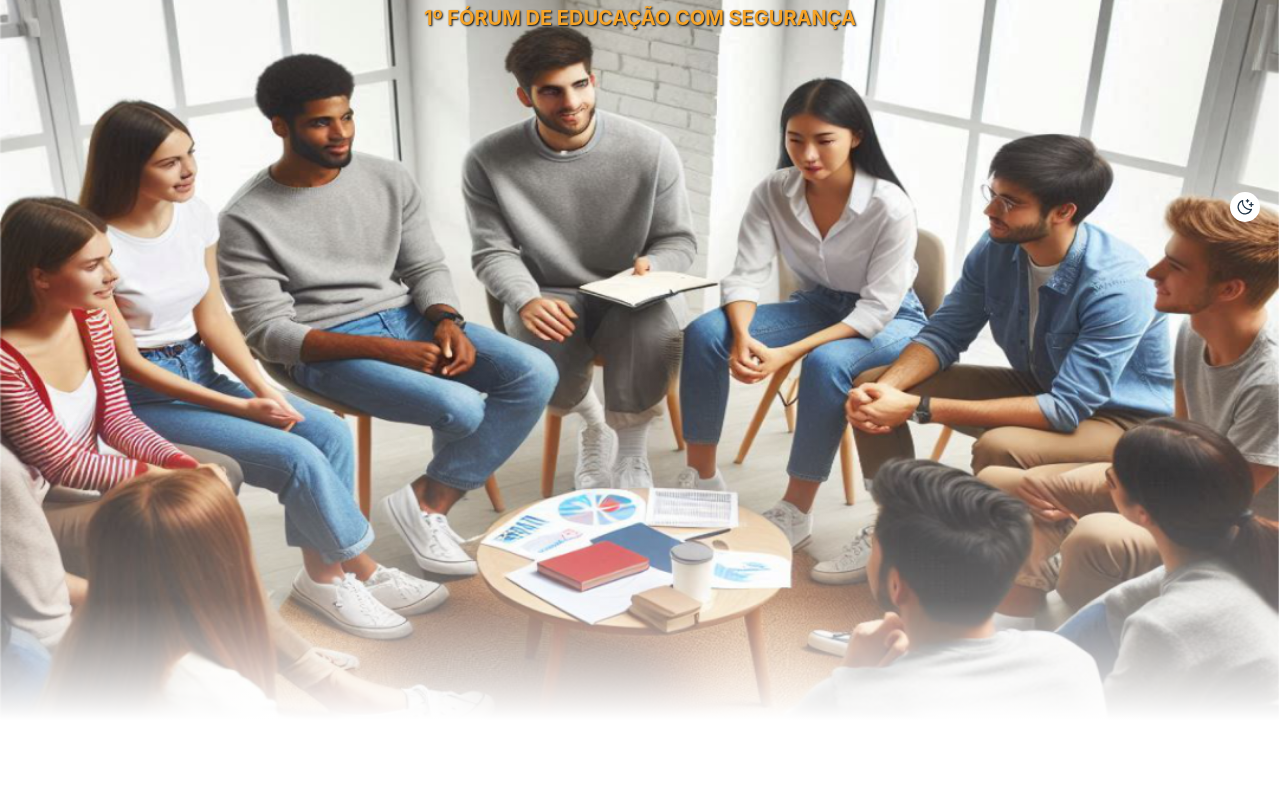
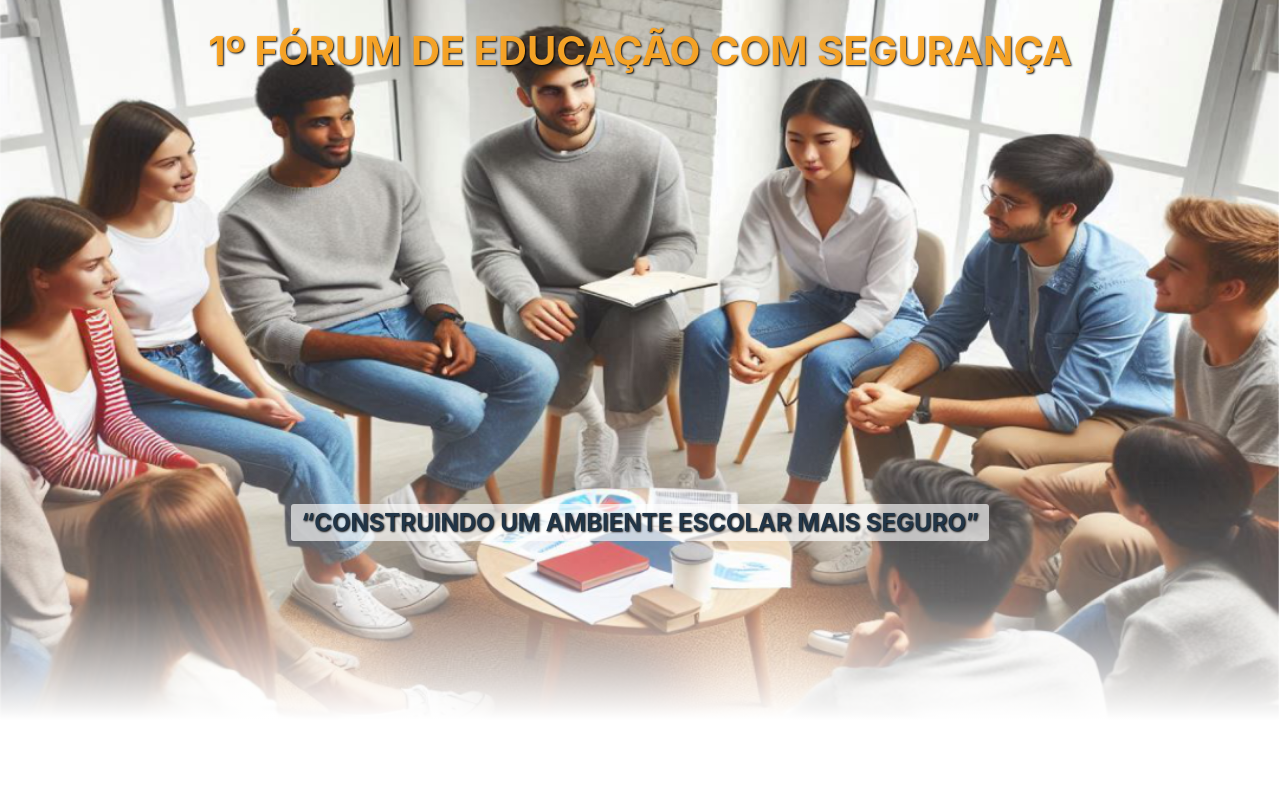
Before and after one commit to AdrianRoger/1-ForumOfEducationWithSecutiry, a React app: page / in a window 1280 px wide. Shown: the top 800 px of the page. Built offline with nearby package versions, Linux system fonts and the light colour scheme; the HTML template or start-up script is replaced by a standard one.

Commit message:
feat: move toggle button to header and update gradiente filter

```diff
--- a/src/components/HeroSection.jsx
+++ b/src/components/HeroSection.jsx
@@ -1,6 +1,5 @@
 import styled from "styled-components";
 import heroImage from "../assets/img/hero_fullSize.png";
-import ToggleThemeButton from './ToggleThemeButton';
 
 const StyledHeroSection = styled.section`
   width: 100%;
@@ -12,7 +11,7 @@ const StyledHeroSection = styled.section`
 
   @container main (max-width: 1023px) {
     height: 90vh;
-    background-position: center calc(0% - 80px);
+    background-position: center calc(0% - 20px);
   }
 
   @container main (min-width: 1024px) {
@@ -20,8 +19,12 @@ const StyledHeroSection = styled.section`
     background-position: center calc(0% - 80px);
   }
 
-  @media (max-width: 320px) {
-    background-position: calc(50% - 70px) top;
+  @media (max-width: 768px) {
+    background-position: center calc(0% - 20px);
+  }
+
+  @media (max-width: 480px) {
+    background-position: calc(50% - 85px) calc(0% - 20px);
   }
 `;
 
@@ -29,45 +32,47 @@ const StyledDiv = styled.div`
   height: 100%;
   display: flex;
   flex-direction: column;
-  place-items: center start;
-  /* gap: 25px; */
+  align-items: center;
+  justify-content: space-between;
+  padding-block: 2rem;
+  gap: 25px;
   background-image: ${(props) => props.theme.filter};
   color: ${(props) => props.theme.textColor};
+  position: relative;
 
-  & h1 {
+  & .hero-title {
     padding-block: 0.5rem;
     font-size: 4rem;
     color: ${(props) => props.theme.heroH1Color};
     text-shadow: ${(props) => props.theme.heroH1TextShadow};
   }
 
-  @media (max-width: 1366px) {
-    & h1 {
-      font-size: 2rem;
+  & .effect-phrase {
+    position: absolute;
+    top: 70%;
+    text-align: center;
+    text-shadow: ${(props) => props.theme.heroH1TextShadow};
+    background-color: ${(props => props.theme.effectBgColor)};
+    padding: 0.3rem 1rem;
+    border-radius: 0.3rem;
+  }
+
+  @media (max-width: 768px) {
+    & .hero-title {
+      font-size: 2.5rem;
       text-align: center;
     }
   }
-
-  @media (max-width: 768px) {
-    & h1 {
-      font-size: 1.5rem;
-      text-align: center;
-    }
-  }
-`;
-
-const PositionedButton = styled(ToggleThemeButton)`
-  position: fixed;
-  top: 24%;
-  right: 20px;
 `;
 
 const HeroSection = () => {
   return (
     <StyledHeroSection>
       <StyledDiv>
-        <h1>1º FÓRUM DE EDUCAÇÃO COM SEGURANÇA</h1>
-        <PositionedButton />
+        <h1 className="hero-title">1º FÓRUM DE EDUCAÇÃO COM SEGURANÇA</h1>
+        <h1 className="effect-phrase">
+          &ldquo;CONSTRUINDO UM AMBIENTE ESCOLAR MAIS SEGURO&rdquo;
+        </h1>
       </StyledDiv>
     </StyledHeroSection>
   );
```
